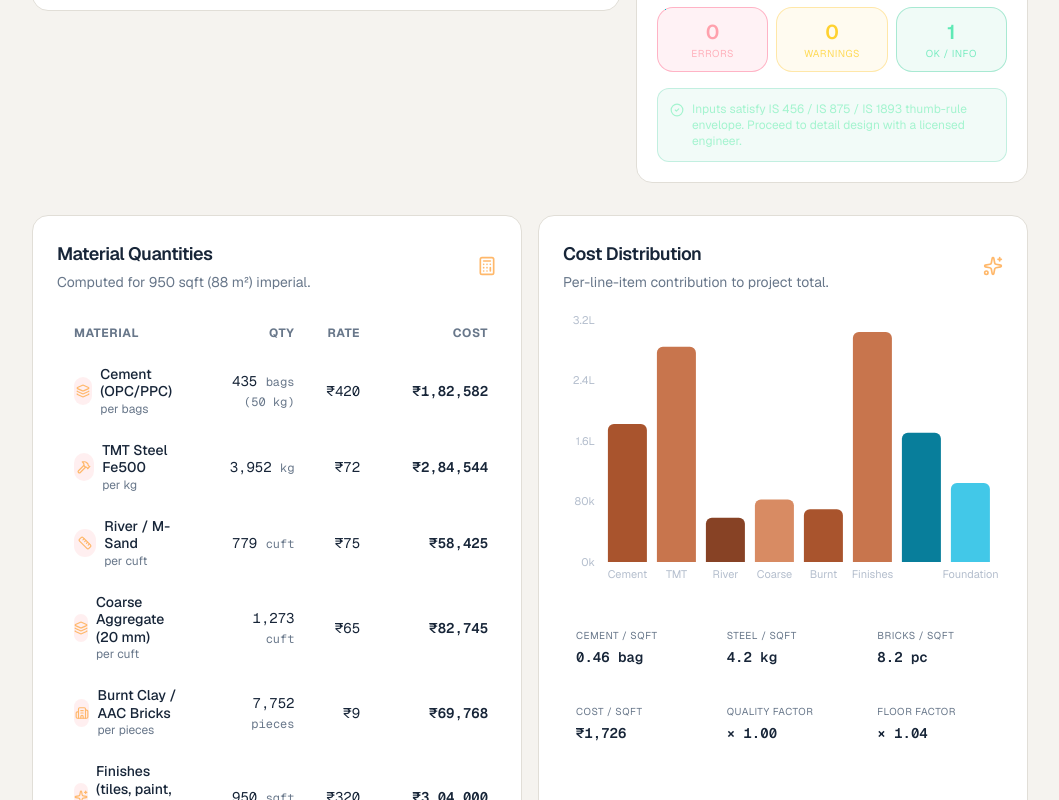
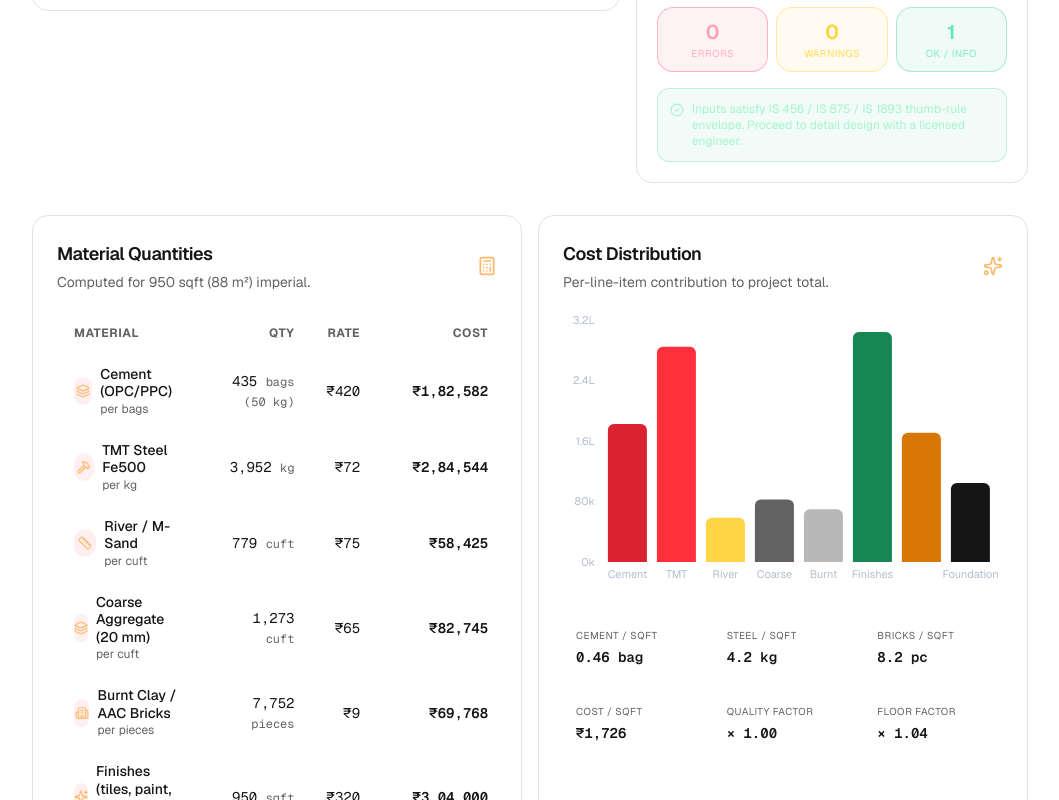
Before and after one commit to P-Siddhu/v0-buildcalc-pro, a Next.js app: page / in a window 1280 px wide. Shown: the part 2412-3212 px from the top of the page, without its empty margins (220-1279 px from the left). Built offline with nearby package versions, Linux system fonts and the light colour scheme.

Commit message:
Apply red yellow black white design system

```diff
--- a/app/globals.css
+++ b/app/globals.css
@@ -4,74 +4,74 @@
 @custom-variant dark (&:is(.dark *));
 
 :root {
-  --background: #F5F3EF;
-  --foreground: #172538;
+  --background: #FFFFFF;
+  --foreground: #151515;
   --card: #FFFFFF;
-  --card-foreground: #172538;
+  --card-foreground: #151515;
   --popover: #FFFFFF;
-  --popover-foreground: #172538;
-  --primary: #A85F39;
+  --popover-foreground: #151515;
+  --primary: #D92330;
   --primary-foreground: #FFFFFF;
-  --secondary: #F0EEE9;
-  --secondary-foreground: #172538;
-  --muted: #F0EEE9;
-  --muted-foreground: #68778A;
-  --accent: #F4E6DE;
-  --accent-foreground: #783D22;
-  --destructive: #B42332;
+  --secondary: #F2F2F2;
+  --secondary-foreground: #151515;
+  --muted: #F2F2F2;
+  --muted-foreground: #626262;
+  --accent: #FFF3C4;
+  --accent-foreground: #151515;
+  --destructive: #D92330;
   --destructive-foreground: #FFFFFF;
-  --border: #E1DED7;
-  --input: #CFCAC1;
-  --ring: #A85F39;
-  --chart-1: #A85F39;
-  --chart-2: #087F9B;
-  --chart-3: #68778A;
-  --chart-4: #087F5B;
-  --chart-5: #805600;
+  --border: #E2E2E2;
+  --input: #D0D0D0;
+  --ring: #FF303B;
+  --chart-1: #D92330;
+  --chart-2: #FFD447;
+  --chart-3: #626262;
+  --chart-4: #168653;
+  --chart-5: #D97706;
   --radius: 0.75rem;
-  --sidebar: #EFEEE9;
-  --sidebar-foreground: #172538;
-  --sidebar-primary: #A85F39;
+  --sidebar: #F2F2F2;
+  --sidebar-foreground: #151515;
+  --sidebar-primary: #D92330;
   --sidebar-primary-foreground: #FFFFFF;
-  --sidebar-accent: #F0EEE9;
-  --sidebar-accent-foreground: #783D22;
-  --sidebar-border: #E1DED7;
-  --sidebar-ring: #A85F39;
+  --sidebar-accent: #FFFFFF;
+  --sidebar-accent-foreground: #151515;
+  --sidebar-border: #E2E2E2;
+  --sidebar-ring: #FF303B;
 }
 
 .dark {
-  --background: #0B1018;
-  --foreground: #F1F5F9;
-  --card: #121A26;
-  --card-foreground: #F1F5F9;
-  --popover: #182333;
-  --popover-foreground: #F1F5F9;
-  --primary: #C77B51;
-  --primary-foreground: #15100D;
-  --secondary: #101722;
-  --secondary-foreground: #F1F5F9;
-  --muted: #101722;
-  --muted-foreground: #9AA9BA;
-  --accent: #30231F;
-  --accent-foreground: #D58B61;
-  --destructive: #F87171;
-  --destructive-foreground: #15100D;
-  --border: #293648;
-  --input: #36465A;
-  --ring: #D58B61;
-  --chart-1: #C77B51;
-  --chart-2: #60A5FA;
-  --chart-3: #9AA9BA;
-  --chart-4: #34D399;
-  --chart-5: #FBBF24;
-  --sidebar: #0E1520;
-  --sidebar-foreground: #F1F5F9;
-  --sidebar-primary: #C77B51;
-  --sidebar-primary-foreground: #15100D;
-  --sidebar-accent: #182333;
-  --sidebar-accent-foreground: #D58B61;
-  --sidebar-border: #293648;
-  --sidebar-ring: #D58B61;
+  --background: #101010;
+  --foreground: #F5F5F5;
+  --card: #1C1C1C;
+  --card-foreground: #F5F5F5;
+  --popover: #252525;
+  --popover-foreground: #F5F5F5;
+  --primary: #FF303B;
+  --primary-foreground: #101010;
+  --secondary: #252525;
+  --secondary-foreground: #F5F5F5;
+  --muted: #252525;
+  --muted-foreground: #B8B8B8;
+  --accent: #3A3219;
+  --accent-foreground: #FFD447;
+  --destructive: #D92330;
+  --destructive-foreground: #FFFFFF;
+  --border: #343434;
+  --input: #4A4A4A;
+  --ring: #FFD447;
+  --chart-1: #FF303B;
+  --chart-2: #FFD447;
+  --chart-3: #B8B8B8;
+  --chart-4: #168653;
+  --chart-5: #D97706;
+  --sidebar: #1C1C1C;
+  --sidebar-foreground: #F5F5F5;
+  --sidebar-primary: #FF303B;
+  --sidebar-primary-foreground: #101010;
+  --sidebar-accent: #252525;
+  --sidebar-accent-foreground: #FFD447;
+  --sidebar-border: #343434;
+  --sidebar-ring: #FFD447;
 }
 
 @theme inline {
@@ -120,8 +120,8 @@
   html, body { @apply bg-background text-foreground; }
   body { min-width: 320px; }
   html { scroll-behavior: smooth; }
-  ::selection { background: #FECACA; color: #7F1D1D; }
-  .dark ::selection { background: #7F1D1D; color: #FFFFFF; }
+  ::selection { background: #FFD447; color: #101010; }
+  .dark ::selection { background: #FFD447; color: #101010; }
 }
 
 @utility glass {
@@ -134,7 +134,7 @@
   @apply border border-border bg-popover;
 }
 @utility neon-glow {
-  box-shadow: 0 8px 24px -14px rgb(200 117 77 / 0.55);
+  box-shadow: 0 8px 24px -14px rgb(255 48 59 / 0.45);
 }
 @utility neon-text {
   color: var(--primary);
--- a/app/layout.tsx
+++ b/app/layout.tsx
@@ -26,8 +26,8 @@ export const metadata: Metadata = {
 
 export const viewport: Viewport = {
   themeColor: [
-    { media: "(prefers-color-scheme: light)", color: "#F5F3EF" },
-    { media: "(prefers-color-scheme: dark)", color: "#0B1018" },
+    { media: "(prefers-color-scheme: light)", color: "#FFFFFF" },
+    { media: "(prefers-color-scheme: dark)", color: "#101010" },
   ],
   userScalable: true,
   width: "device-width",
@@ -43,7 +43,7 @@ const themeInitScript = `
     if (t === 'dark') document.documentElement.classList.add('dark');
     else document.documentElement.classList.remove('dark');
   } catch (_) {
-    document.documentElement.classList.add('dark');
+    document.documentElement.classList.remove('dark');
   }
 })();
 `
--- a/app/page.tsx
+++ b/app/page.tsx
@@ -634,7 +634,7 @@ const fmtNum = (n: number) => new Intl.NumberFormat("en-IN").format(Math.round(n
 const sqftToM2 = (n: number) => n * 0.092903
 const ftToM = (n: number) => n * 0.3048
 
-  const CHART_COLORS = ["#A9542D", "#C8754D", "#874225", "#D88B63", "#A9542D", "#C8754D", "#087E9B", "#42C8E8"]
+  const CHART_COLORS = ["#D92330", "#FF303B", "#FFD447", "#626262", "#B8B8B8", "#168653", "#D97706", "#151515"]
 
 /* ============================================================================
  *  THEME HOOK — light / dark with localStorage persistence
@@ -1197,10 +1197,10 @@ function HousePlanner({
             <defs><pattern id="grid" width="5" height="5" patternUnits="userSpaceOnUse"><path d="M 5 0 L 0 0 0 5" fill="none" stroke="currentColor" strokeWidth="0.12" opacity="0.3" /></pattern></defs>
             <rect x="0" y="0" width="100" height="70" fill="url(#grid)" className="text-slate-400 dark:text-slate-600" />
             <rect x="2" y="2" width="96" height="66" fill="none" stroke="currentColor" strokeWidth="0.5" strokeDasharray="2 1" className="text-red-600 dark:text-red-400" />
-            <rect x={2 + setbacks.left / Math.max(plannerPlotLength, 1) * 96} y={2 + setbacks.front / Math.max(plotWidth, 1) * 66} width={96 - (setbacks.left + setbacks.right) / Math.max(plannerPlotLength, 1) * 96} height={66 - (setbacks.front + setbacks.rear) / Math.max(plotWidth, 1) * 66} fill="none" stroke="currentColor" strokeWidth="0.25" strokeDasharray="1 1" className="text-amber-500" />
+            <rect x={2 + setbacks.left / Math.max(plannerPlotLength, 1) * 96} y={2 + setbacks.front / Math.max(plotWidth, 1) * 66} width={96 - (setbacks.left + setbacks.right) / Math.max(plannerPlotLength, 1) * 96} height={66 - (setbacks.front + setbacks.rear) / Math.max(plotWidth, 1) * 66} fill="none" stroke="currentColor" strokeWidth="0.25" strokeDasharray="1 1" className="text-yellow-600 dark:text-yellow-400" />
             <text x="5" y="7" fontSize="2.8" className="fill-slate-600 dark:fill-slate-300">N ↑</text>
             <text x="50" y="67" textAnchor="middle" fontSize="2" className="fill-slate-500">Setback envelope · {plotOrientation} facing</text>
-            {rooms.map((room) => { const w = Math.max(8, room.length / Math.max(plannerPlotLength, 1) * 96); const h = Math.max(7, room.width / Math.max(plotWidth, 1) * 66); const active = selected?.id === room.id; return <g key={room.id} transform={`translate(${room.x} ${room.y})`} onPointerDown={(event) => onRoomPointerDown(event, room)} className="cursor-move"><rect width={w} height={h} rx="0.8" fill={active ? "#B91C1C" : "#262626"} fillOpacity="0.88" stroke={active ? "#F87171" : "#94a3b8"} strokeWidth={active ? "0.6" : "0.35"} /><text x={w / 2} y={h / 2 - 1} textAnchor="middle" fontSize="2.5" fill="white" pointerEvents="none">{room.name.slice(0, 16)}</text><text x={w / 2} y={h / 2 + 3} textAnchor="middle" fontSize="2" fill="#bae6fd" pointerEvents="none">{Math.round(roomArea(room))} sqft</text>{room.door > 0 && <path d={`M ${w / 2 - 2} 0 Q ${w / 2} 3 ${w / 2 + 2} 0`} fill="none" stroke="#fbbf24" strokeWidth="0.45" />}{room.windows > 0 && <path d={`M 2 ${h} L ${Math.min(w - 2, 2 + room.windows * 2)} ${h}`} stroke="#F87171" strokeWidth="1" />}</g> })}
+            {rooms.map((room) => { const w = Math.max(8, room.length / Math.max(plannerPlotLength, 1) * 96); const h = Math.max(7, room.width / Math.max(plotWidth, 1) * 66); const active = selected?.id === room.id; return <g key={room.id} transform={`translate(${room.x} ${room.y})`} onPointerDown={(event) => onRoomPointerDown(event, room)} className="cursor-move"><rect width={w} height={h} rx="0.8" fill={active ? "#D92330" : "#252525"} fillOpacity="0.88" stroke={active ? "#FFD447" : "#B8B8B8"} strokeWidth={active ? "0.6" : "0.35"} /><text x={w / 2} y={h / 2 - 1} textAnchor="middle" fontSize="2.5" fill="white" pointerEvents="none">{room.name.slice(0, 16)}</text><text x={w / 2} y={h / 2 + 3} textAnchor="middle" fontSize="2" fill="#FFD447" pointerEvents="none">{Math.round(roomArea(room))} sqft</text>{room.door > 0 && <path d={`M ${w / 2 - 2} 0 Q ${w / 2} 3 ${w / 2 + 2} 0`} fill="none" stroke="#fbbf24" strokeWidth="0.45" />}{room.windows > 0 && <path d={`M 2 ${h} L ${Math.min(w - 2, 2 + room.windows * 2)} ${h}`} stroke="#F87171" strokeWidth="1" />}</g> })}
           </svg>
         </div>
 
```
Also changed, not shown: 1 other file (tests, documents, lock files or other folders).
